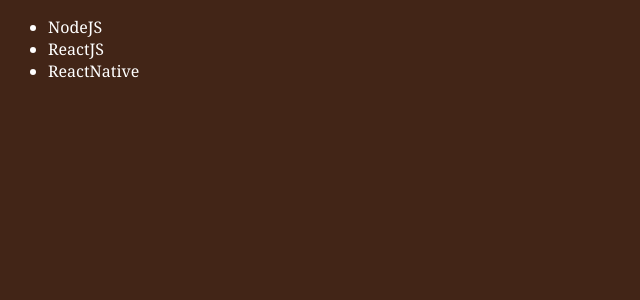
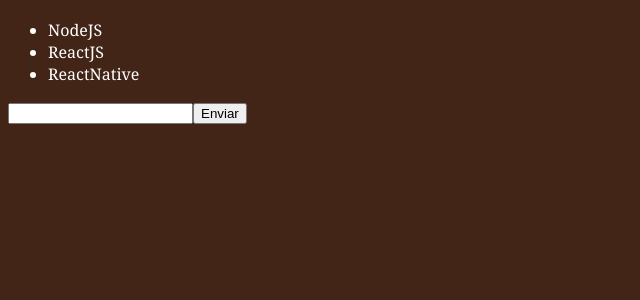
Before and after one commit to reinaldoborin/react-introducao, a React app: page / in a window 1280 px wide. Shown: the top 300 px of the page, without its empty margins (0-640 px from the left). Built offline with nearby package versions, Linux system fonts and the light colour scheme.

Commit message:
setState

```diff
--- a/src/components/TechList.js
+++ b/src/components/TechList.js
@@ -3,6 +3,7 @@
 class TechList extends Component {
 
     state = {
+        newTech: '',
         techs: [
             'NodeJS',
             'ReactJS',
@@ -10,15 +11,28 @@
         ]
     };
 
+    handleInputChange = e => {
+        this.setState({ newTech: e.target.value })
+    }
+
+    handleSubmit = e => {
+        e.preventDefault();
+        this.setState({
+            techs: [...this.state.techs, this.state.newTech],
+            newTech: ''
+        })
+    }
+
     render() {
-        console.log(this.state)
-
         return (
-            <ul>
-                <li>NodeJS</li>
-                <li>ReactJS</li>
-                <li>ReactNative</li>
-            </ul>
+            <form onSubmit={this.handleSubmit}>
+                <h3>{this.state.newTech}</h3>
+                <ul>
+                    {this.state.techs.map(tech => <li key={tech}>{tech}</li>)}
+                </ul>
+                <input type="text" onChange={this.handleInputChange} value={this.state.newTech} />
+                <button type="submit">Enviar</button>
+            </form>
         )
     }
 }
```
